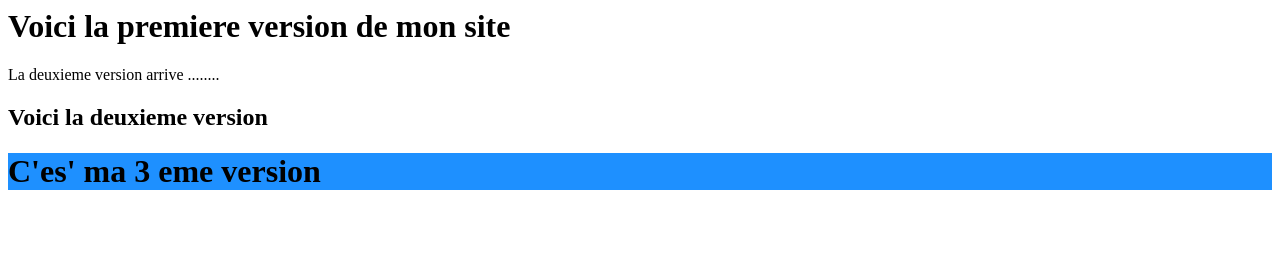
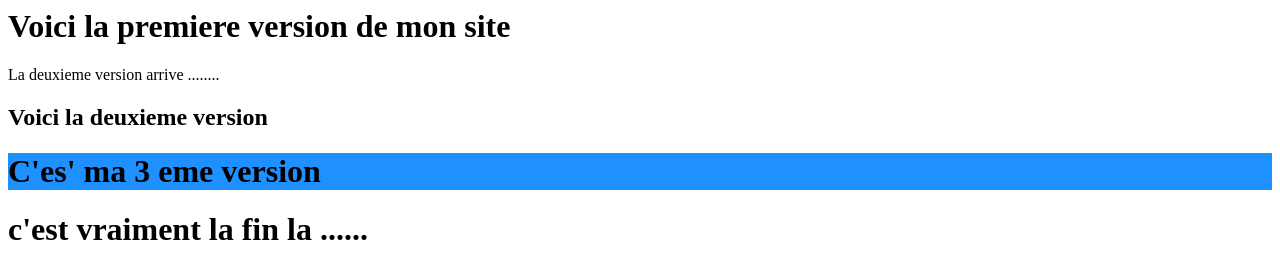
Before and after one commit to rtoulouse/GUARDIA, a plain HTML site: page index.html in a window 1280 px wide. Drawn offline with Linux system fonts and the light colour scheme.

Commit message:
ma 3ere version du site

```diff
--- a/index.html
+++ b/index.html
@@ -7,5 +7,7 @@
 <h2> Voici la deuxieme version </h2>
 
 <h1 style="background-color:DodgerBlue;">C'es' ma 3 eme version</h1>
+
+<h1> c'est vraiment la fin la ......</h1>
 </body>
 </html>
```
